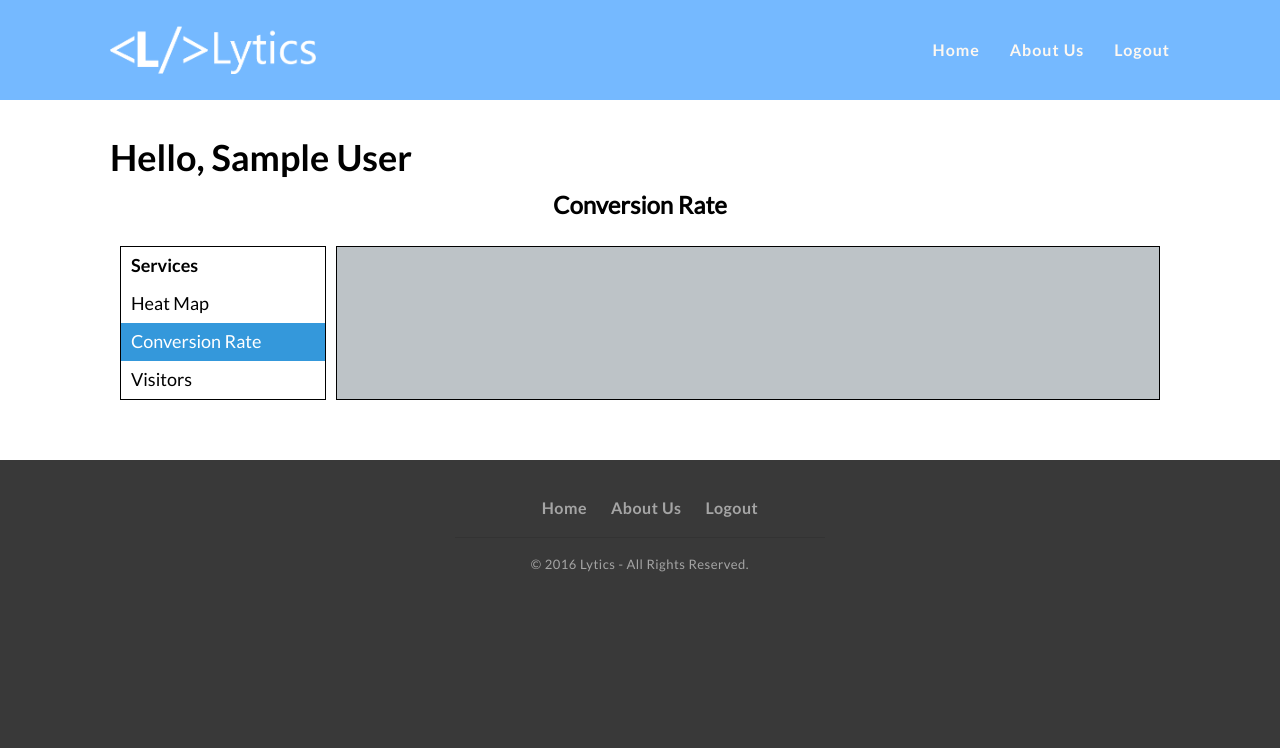
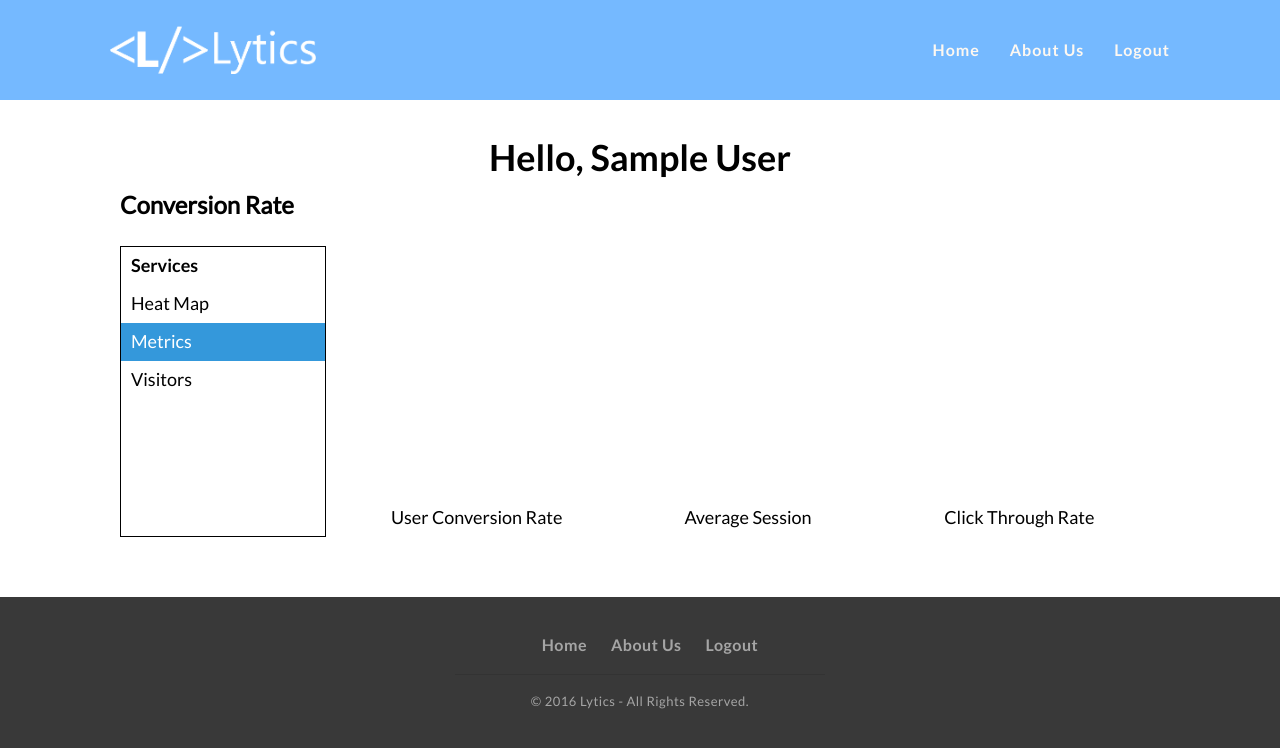
Before and after one commit to DerekMcMahon/E-Commerce, a PHP site: page /conversion_rate.php in a window 1280 px wide. Shown: the top 748 px of the page. Run offline with PHP 8.4, Linux system fonts and the light colour scheme; the visitor is signed in with stand-in values (Sample User, id 1); some libraries are stand-ins or nearby versions.

Commit message:
finished conversion rates...

```diff
--- a/lytics/conversion_rate.php
+++ b/lytics/conversion_rate.php
@@ -18,6 +18,8 @@
 	<link rel="stylesheet" type="text/css" href="css/conversion_rate.css">
 
     <script type="text/javascript" src="js/jquery.js"></script>
+    <script type="text/javascript" src="js/progressbar.min.js"></script>
+    <script type="text/javascript" src="js/conversion_rate.js"></script>
 
 
 </head>
@@ -38,19 +40,38 @@
 			<tr>
 				<td id="services">
 					<h3 id="title">Services</h3>
-						<ul id="links">
-							<a href="heat_map.php"><li>Heat Map</li></a>
-							<a href="conversion_rate.php"><li class="selected">Conversion Rate</li></a>
-							<a href="visitors.php"><li>Visitors</li></a>
-						</ul>
-					</div>
+					<ul id="links">
+						<a href="heat_map.php"><li>Heat Map</li></a>
+						<a href="conversion_rate.php"><li class="selected">Metrics</li></a>
+						<a href="visitors.php"><li>Visitors</li></a>
+					</ul>
 				</td>
 				<td id="content">
 					<div id="container">
-
-			            <div id="div1" class="radial_container"></div>
-			            <div id="div2" class="radial_container"></div>
-			            <div id="div3" class="radial_container"></div>
+						<table>
+							<tr>
+								<td>
+									<div class="radial_wrapper">
+										<span id="radial_1"></span>
+									<div>
+								</td>
+								<td>
+									<div class="radial_wrapper">
+										<span id="radial_2"></span>
+									<div>
+								</td>
+								<td>
+									<div class="radial_wrapper">
+										<span id="radial_3"></span>
+									<div>
+								</td>
+							</tr>
+							<tr>
+								<td class="radial_label">User Conversion Rate</td>
+								<td class="radial_label">Average Session</td>
+								<td class="radial_label">Click Through Rate</td>
+							</tr>
+						</table>
 
 					</div>
 				</td>
--- a/lytics/css/conversion_rate.css
+++ b/lytics/css/conversion_rate.css
@@ -2,8 +2,25 @@
 #container {
 	height: 100%;
 	width: 100%;
-	display: inline-block;
-	background: #bdc3c7;
-	position:absolute;
 	top:0;
 }
+
+td span {
+	margin: 20px;
+	height: 200px;
+	width: 200px;
+	display: inline-block;
+}
+
+.radial_wrapper {
+	padding-left: 10px;
+}
+
+.radial_label {
+	text-align: center;
+}
+
+
+.label {
+	font-size: 40px;
+}
--- a/lytics/css/dashboard.css
+++ b/lytics/css/dashboard.css
@@ -42,13 +42,13 @@ header {
 h2 {
 	font-family: 'LatoBold', arial;
 	font-size: 36px;
-	/*text-align: center;*/
+	text-align: center;
 	/*background: #1abc9c;*/
-	width: 500px;
 }
 
 #service_type {
-	text-align: center;
+	text-align: left;
+	margin-left: 10px;
 	font-size: 24px;
 }
 
@@ -78,10 +78,9 @@ table {
 }
 
 #content {
-	border: 1px solid black;
+	vertical-align: top;
 	width: 80%;
 	padding: 0;
-	position: relative;
 }
 
 #services ul {
--- a/lytics/heat_map.php
+++ b/lytics/heat_map.php
@@ -40,7 +40,7 @@
 					<h3 id="title">Services</h3>
 						<ul id="links">
 							<a href="heat_map.php"><li class="selected">Heat Map</li></a>
-							<a href="conversion_rate.php"><li>Conversion Rate</li></a>
+							<a href="conversion_rate.php"><li>Metrics</li></a>
 							<a href="visitors.php"><li>Visitors</li></a>
 						</ul>
 					</div>
--- a/lytics/visitors.php
+++ b/lytics/visitors.php
@@ -42,7 +42,7 @@
 						<ul id="links">
 							<a href="heat_map.php"><li>Heat Map</li></a>
 							<a href="conversion_rate.php"><li>Conversion Rate</li></a>
-							<a href="visitors.php"><li class="selected">Visitors</li></a>
+							<a href="visitors.php"><li class="selected">Metrics</li></a>
 						</ul>
 					</div>
 				</td>
```
Also changed, not shown: lytics/about_us.php (+7 -1 lines).
